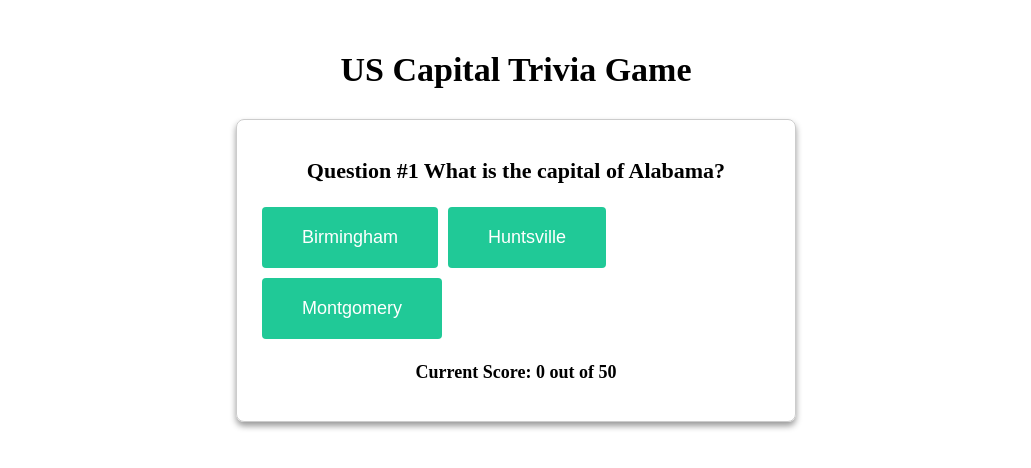
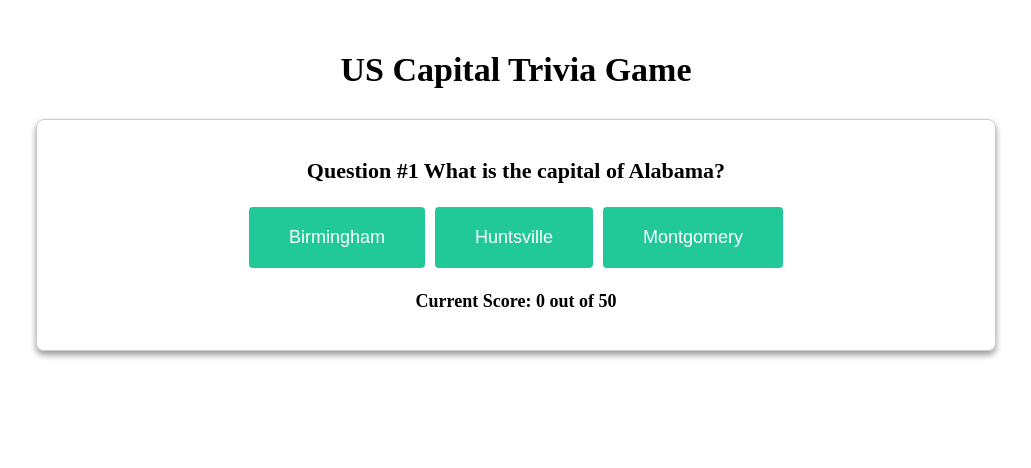
Before and after one commit to mike242424/us-capital-trivia-client, a React (Vite) app: page / in a window 1280 px wide. Shown: the top 468 px of the page, without its empty margins (124-1155 px from the left). Built offline with nearby package versions, Linux system fonts and the light colour scheme.

Commit message:
more adjustments

```diff
--- a/src/components/FinalResult.tsx
+++ b/src/components/FinalResult.tsx
@@ -20,7 +20,7 @@ const FinalScore = styled.h2`
   font-size: 22px;
   font-weight: bold;
 
-  @media (max-width: 518.4px) {
+  @media (max-width: 681.6px) {
     font-size: 18px;
   }
 `;
@@ -30,7 +30,7 @@ const ResultMessage = styled.p`
   font-weight: bold;
   margin-top: 10px;
 
-  @media (max-width: 518.4px) {
+  @media (max-width: 681.6px) {
     font-size: 14px;
   }
 `;
--- a/src/components/Quiz.tsx
+++ b/src/components/Quiz.tsx
@@ -9,13 +9,13 @@ const Title = styled.h1`
   font-size: 34px;
   margin-bottom: 30px;
 
-  @media (max-width: 518.4px) {
+  @media (max-width: 681.6px) {
     font-size: 28px;
   }
 `;
 
 const Container = styled.div`
-  max-width: 600px;
+  max-width: 1000px;
   margin: 0 auto;
   padding: 20px;
 `;
```
Also changed, not shown: src/components/Question.tsx (+4 -4 lines).
